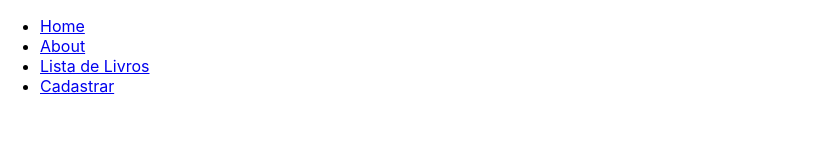
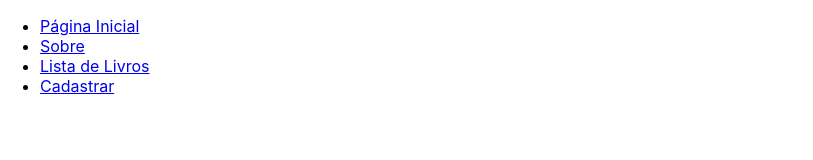
Before and after one commit to WilliamNovak/READING-JOURNAL, a React (Create React App) app: page / in a window 1280 px wide. Shown: the top 160 px of the page, without its empty margins (0-813 px from the left). Built offline with nearby package versions, Linux system fonts and the light colour scheme.

Commit message:
rename nav links

```diff
--- a/src/components/NavBar/NavBar.js
+++ b/src/components/NavBar/NavBar.js
@@ -7,8 +7,8 @@ const NavBar = () => {
     return (
         <nav>
            <ul className="nav-links">
-              <li><Link to="/">Home</Link></li>
-              <li><Link to="/about">About</Link></li>
+              <li><Link to="/">Página Inicial</Link></li>
+              <li><Link to="/about">Sobre</Link></li>
               <li><Link to="/booklist">Lista de Livros</Link></li>
               <li><Link to="/bookform">Cadastrar</Link></li>
            </ul>
```
